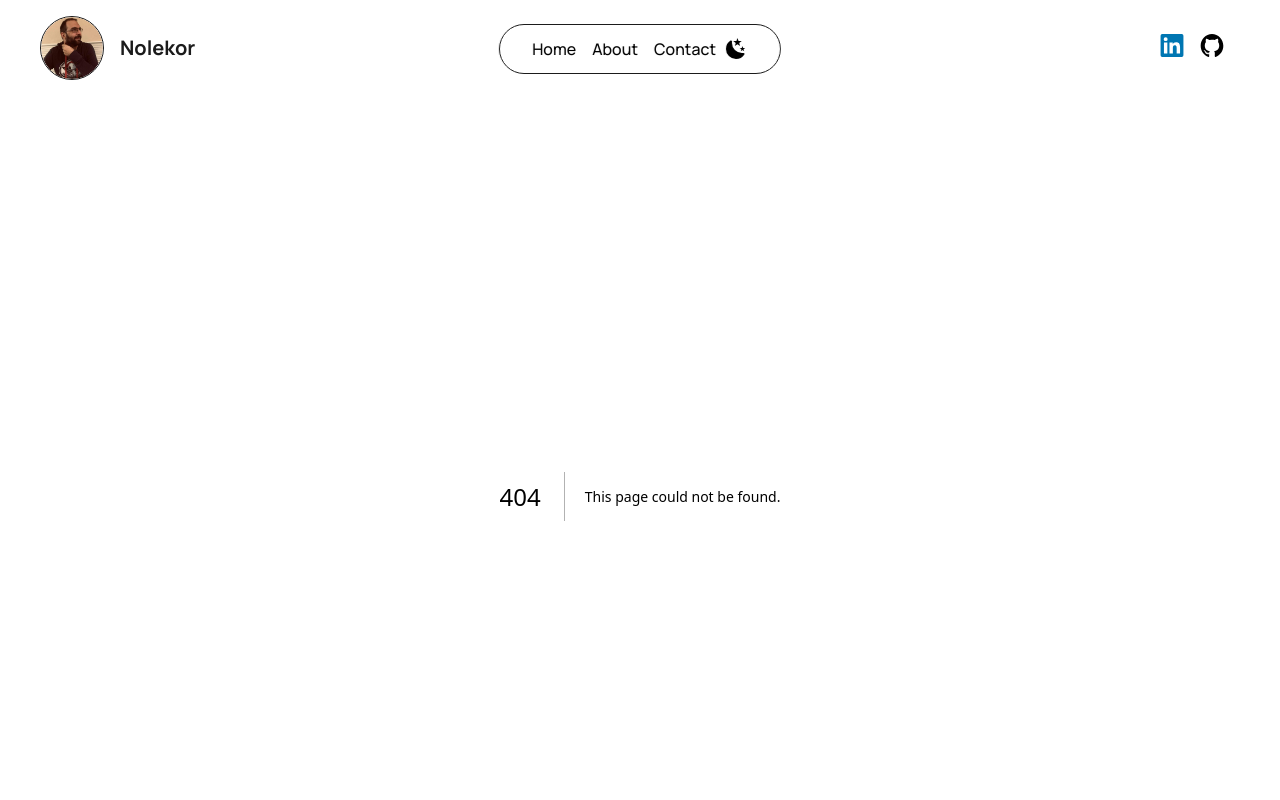
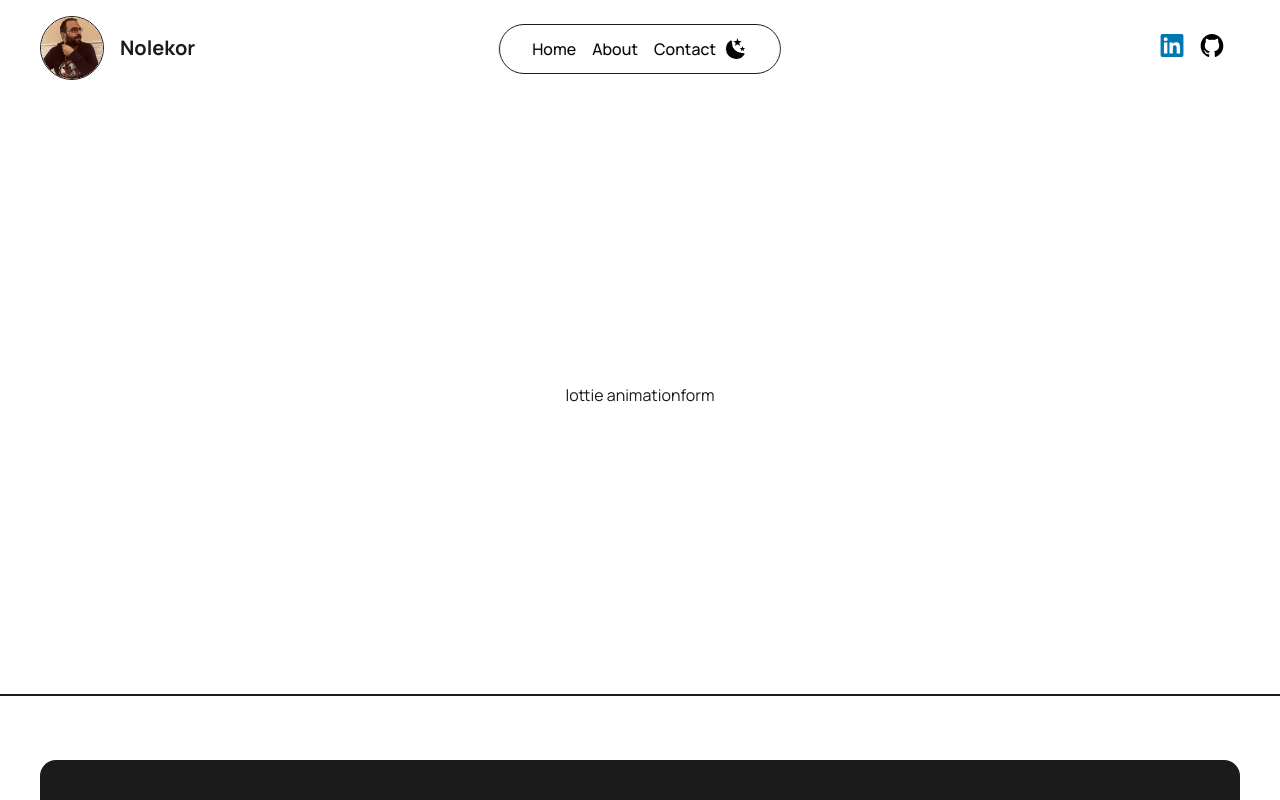
Before and after one commit to Nolekor/nextjs-blog, a Next.js app: page /contact in a window 1280 px wide. Before the commit this address had no page. Shown: the top 800 px of the page. Built offline with nearby package versions, Linux system fonts and the light colour scheme.

Commit message:
contact page start

```diff
--- /dev/null
+++ b/src/app/contact/page.js
@@ -0,0 +1,10 @@
+import React from "react";
+
+export default function Contact() {
+    return (
+        <section className="w-full h-[75vh] border-b-2 border-solid border-dark flex flex-row items-center justify-center text-dark">
+            <div>lottie animation</div>
+            <div>form</div>
+        </section>
+    );
+}
```
Also changed, not shown: project files/character.png (deleted), src/components/Contact/LottieAnimation.js (added).
